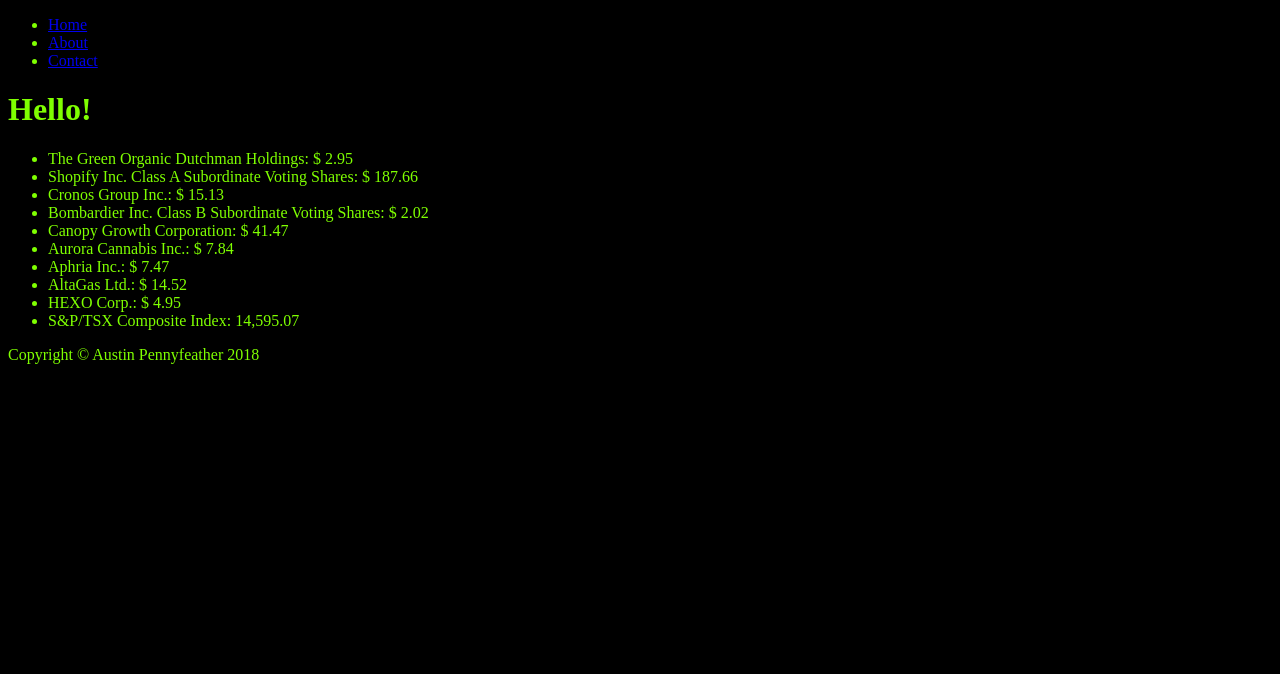
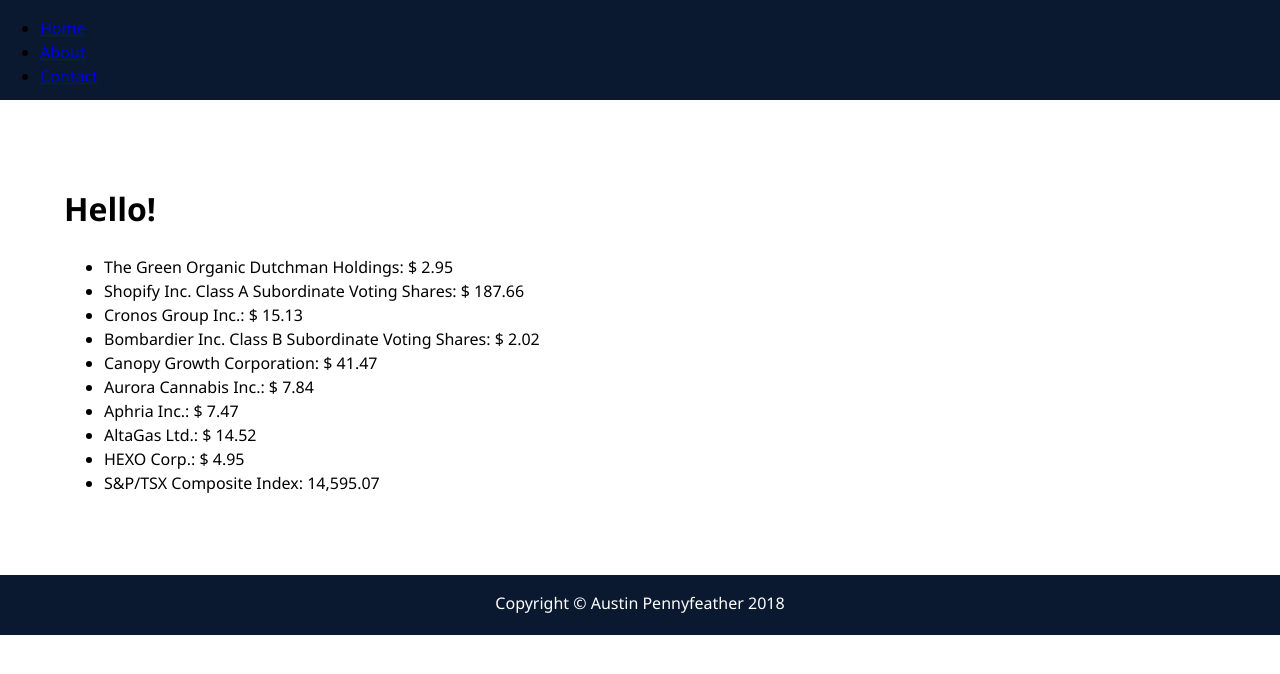
Before and after one commit to pennyfea/Web_Crawler, a website: page dist/index.html in a window 1280 px wide. Drawn offline with Linux system fonts and the light colour scheme.

Commit message:
Unfinished footer & header

```diff
--- a/dist/css/main.css
+++ b/dist/css/main.css
@@ -1,3 +1,28 @@
+* {
+  box-sizing: border-box; }
+
 body {
-  background: black;
-  color: chartreuse; }
+  background: white;
+  color: #000;
+  height: 100%;
+  margin: 0;
+  font-family: "Segoe UI", Tahoma, Geneva, Verdana, sans-serif;
+  line-height: 1.5; }
+
+main {
+  padding: 4rem;
+  min-height: calc(100vh-60px); }
+
+header {
+  display: flex;
+  top: 0px;
+  width: 100%;
+  height: 100px;
+  background-color: #0a192f; }
+
+#main-footer {
+  text-align: center;
+  padding: 1rem;
+  height: 60px;
+  background: #0a192f;
+  color: #fff; }
--- a/dist/index.html
+++ b/dist/index.html
@@ -24,8 +24,11 @@
         </ul>
       </nav>
     </header>
-    <h1>Hello!</h1>
-    <ul id="quotes"></ul>
+
+    <main id="main-quote">
+      <h1>Hello!</h1>
+      <ul id="quotes"></ul>
+    </main>
 
     <!-- footer -->
     <footer id="main-footer">Copyright &copy; Austin Pennyfeather 2018</footer>
```
Also changed, not shown: 1 other file.
